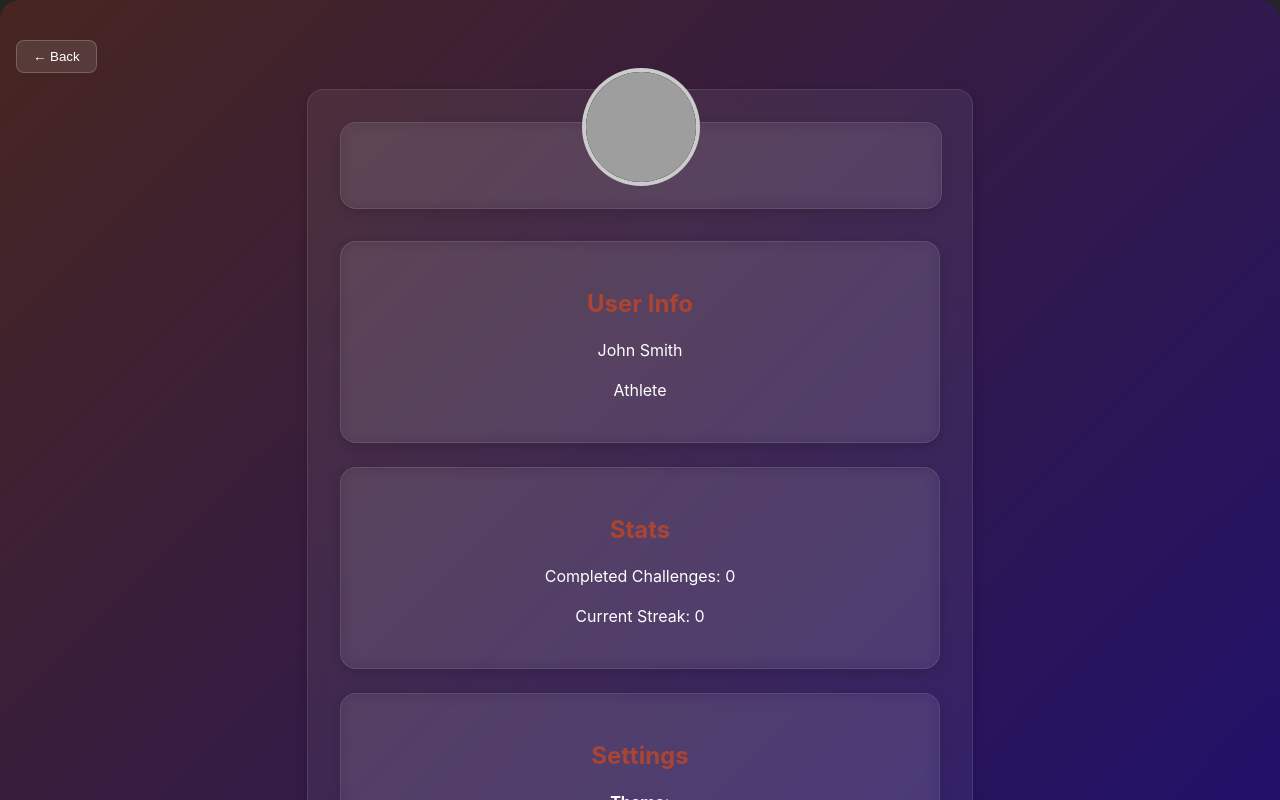
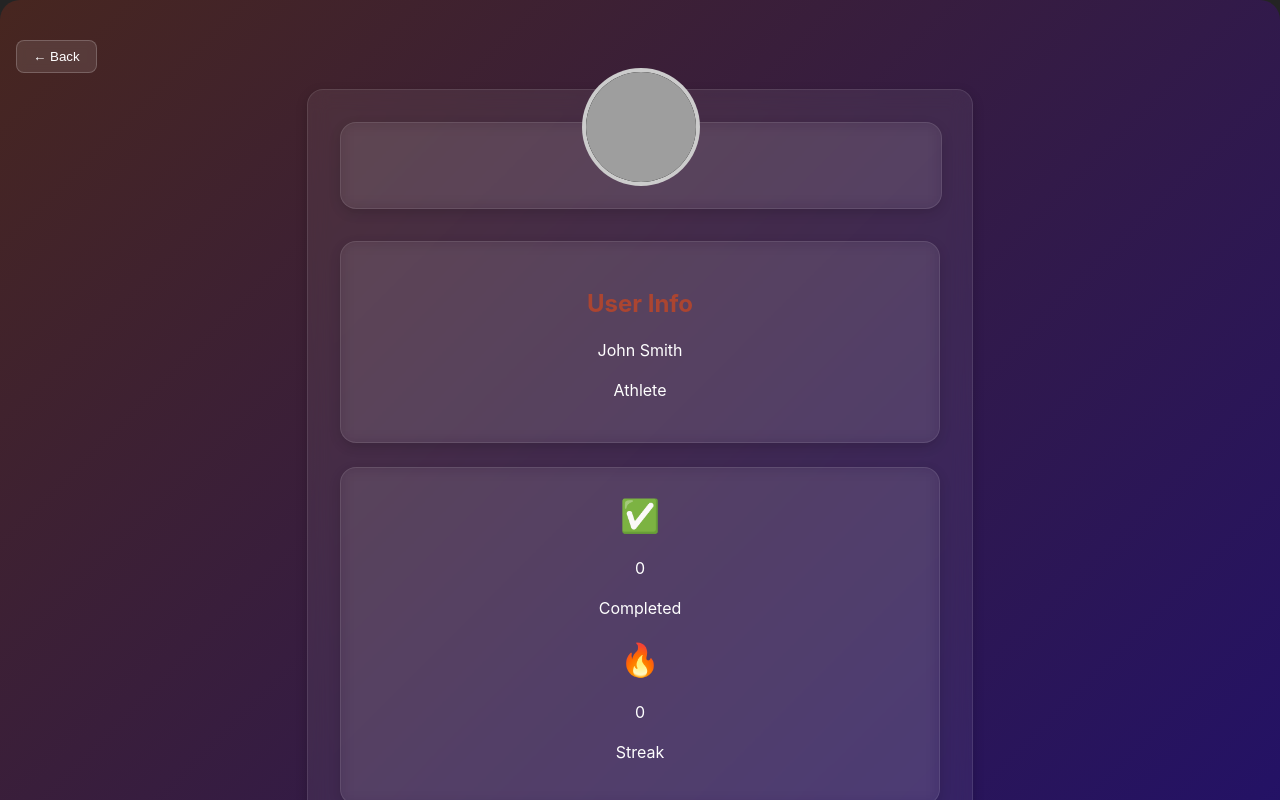
Before and after one commit to robertoandino/challenge-me, a React (Vite) app: page /profile in a window 1280 px wide. Shown: the top 800 px of the page. Built offline with nearby package versions, Linux system fonts and the light colour scheme; grey boxes are pictures that could not be loaded.

Commit message:
Updated stats section in profile page

```diff
--- a/src/components/Profile/Profile.tsx
+++ b/src/components/Profile/Profile.tsx
@@ -41,9 +41,21 @@ const Profile: React.FC = () => {
                 </section>
 
                 <section className="profile-section">
-                    <h2>Stats</h2>
-                    <p>Completed Challenges: {completedCount}</p>
-                    <p>Current Streak: {streakCount}</p>
+                    <div className="profile-stat-card">
+                        <span className="stat-icon">✅</span>
+                        <div>
+                            <p className="stat-value">{completedCount}</p>
+                            <p className="stat-label">Completed</p>
+                        </div>
+                    </div>
+
+                    <div className="profile-stat-card">
+                        <span className="stat-icon">🔥</span>
+                        <div>
+                            <p className="stat-value">{streakCount}</p>
+                            <p className="stat-label">Streak</p>
+                        </div>
+                    </div>
                 </section>
 
                 <section className="profile-section">
```
